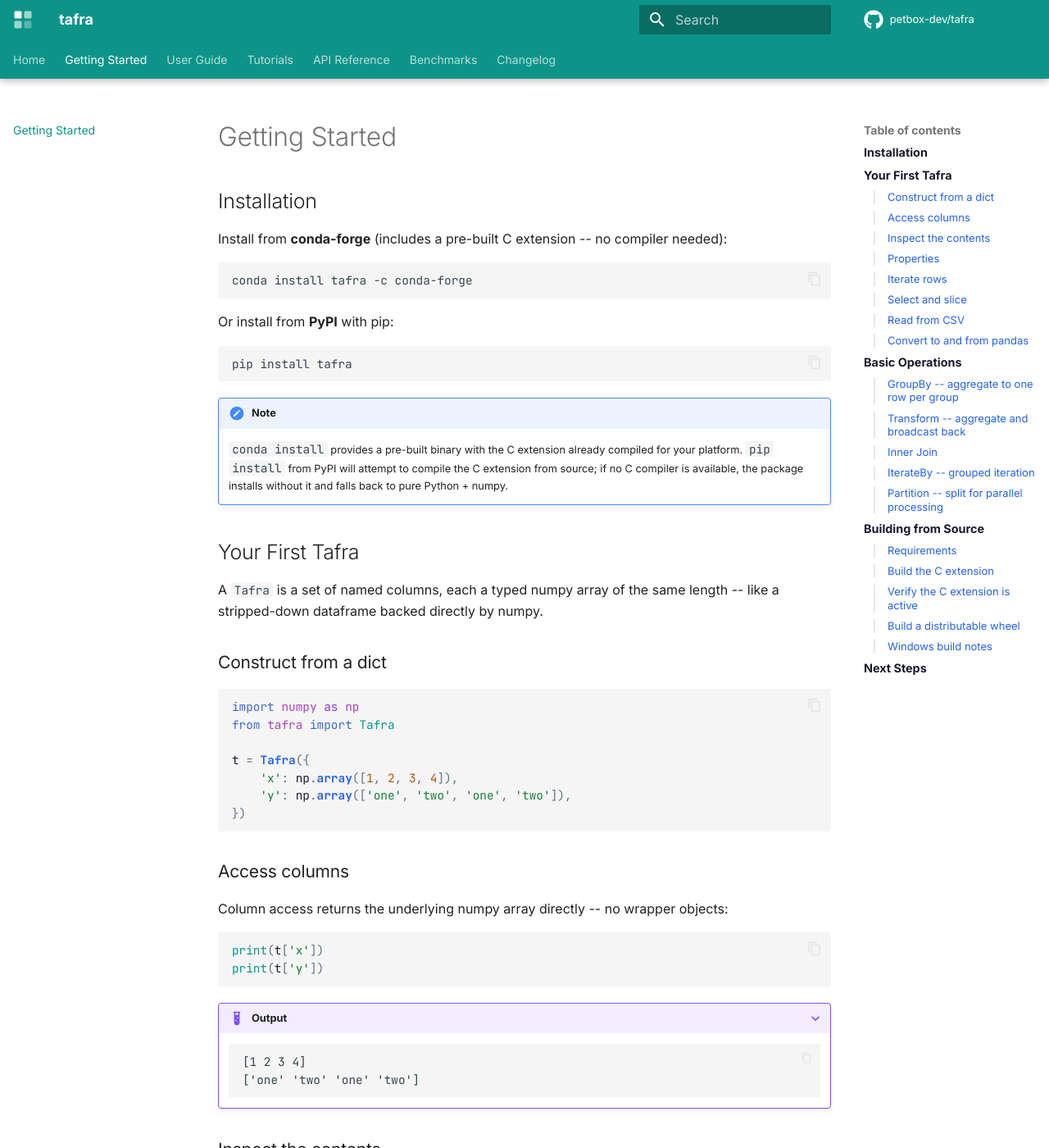
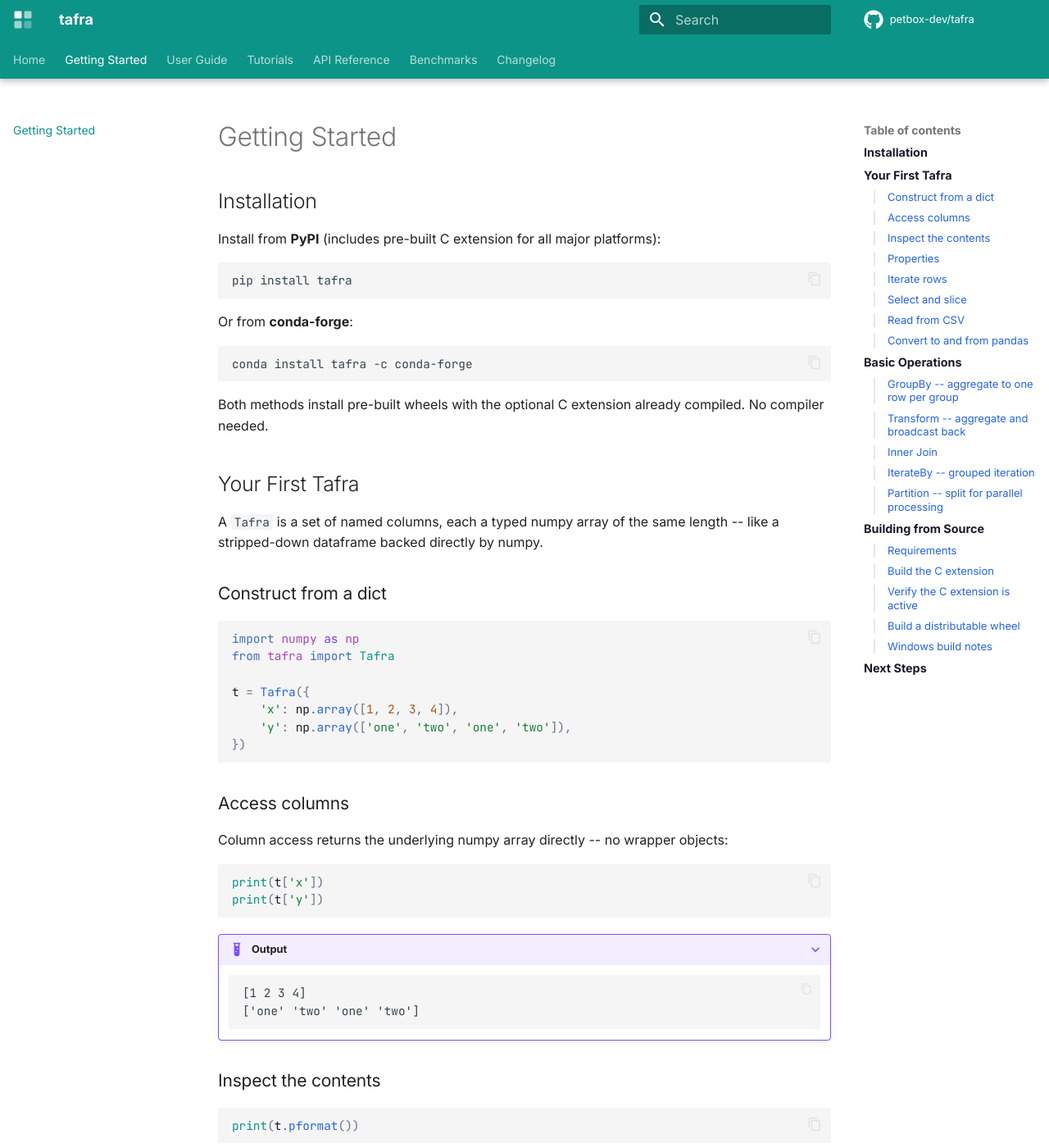
Before and after one commit to petbox-dev/tafra, an MkDocs documentation site: the page built from docs/getting-started.md, in a window 1280 px wide and 1400 px high. Shown: the whole window at 82% size. Built offline with MkDocs 1.6.1 and Material for MkDocs 9.7.7, drawn with Linux system fonts in a browser that asks for light colours; comment, search, counter and statistics services are not loaded; some of the changed text lies outside the part shown.

Commit message:
style: hero card rewording, copy icon, feature card updates, install docs
- Replace emoji clipboard with SVG copy icon
- Reword feature cards: Just Arrays, SQL on NumPy, Built for Numerics
- Hero benchmarks: Construction, Column Access, Numba JIT, Transform
- Fix square_plus_one find-replace damage
- Update getting-started: pip primary, pre-built wheels messaging

Co-Authored-By: Claude Opus 4.6 (1M context) <noreply@anthropic.com>

````diff
--- a/docs/getting-started.md
+++ b/docs/getting-started.md
@@ -2,23 +2,20 @@
 
 ## Installation
 
-Install from **conda-forge** (includes a pre-built C extension -- no compiler needed):
+Install from **PyPI** (includes pre-built C extension for all major platforms):
+
+```bash
+pip install tafra
+```
+
+Or from **conda-forge**:
 
 ```bash
 conda install tafra -c conda-forge
 ```
 
-Or install from **PyPI** with pip:
-
-```bash
-pip install tafra
-```
-
-!!! note
-    `conda install` provides a pre-built binary with the C extension already
-    compiled for your platform. `pip install` from PyPI will attempt to compile
-    the C extension from source; if no C compiler is available, the package
-    installs without it and falls back to pure Python + numpy.
+Both methods install pre-built wheels with the optional C extension already
+compiled. No compiler needed.
 
 ## Your First Tafra
 
@@ -264,6 +261,9 @@ combined = Tafra.concat(results)
 
 ## Building from Source
 
+Only needed for development — `pip install tafra` already includes
+pre-built wheels with the C extension.
+
 ```bash
 git clone https://github.com/petbox-dev/tafra.git
 cd tafra
@@ -274,13 +274,10 @@ pip install -e .
 
 - Python >= 3.9
 - numpy >= 2.1
-- A C compiler (optional, for the `_accel` extension):
+- A C compiler (for the `_accel` extension):
     - **Windows**: Visual Studio Build Tools (with Windows SDK) or MinGW-w64
     - **Linux**: `gcc` (usually pre-installed, or `apt install build-essential`)
     - **macOS**: Xcode Command Line Tools (`xcode-select --install`)
-
-If no C compiler is available, the package installs without the extension and
-falls back to pure Python + numpy at runtime.
 
 ### Build the C extension
 
--- a/docs/overrides/home.html
+++ b/docs/overrides/home.html
@@ -7,11 +7,11 @@
 {% block content %}
 <!-- Hero -->
 <section class="hero">
-  <h1>The <span>innards</span> of a da<span>tafra</span>me.</h1>
+  <h1>The <span>essence</span> of a da<span>tafra</span>me.</h1>
   <p>A minimalist Python dataframe library &mdash; lightweight, fast, backed by numpy arrays.</p>
   <div class="cta-row">
-    <button class="btn btn-secondary" onclick="navigator.clipboard.writeText('pip install tafra').then(function(){var b=this;this.textContent='Copied!';setTimeout(function(){b.textContent='pip install tafra \u00a0\ud83d\udccb';},2000);}.bind(this)).catch(function(){});">
-      pip install tafra &nbsp;&#x1f4cb;
+    <button class="btn btn-secondary" onclick="navigator.clipboard.writeText('pip install tafra').then(function(){var b=this;b.querySelector('.copy-icon').style.display='none';b.querySelector('.copy-label').textContent='Copied!';setTimeout(function(){b.querySelector('.copy-icon').style.display='inline';b.querySelector('.copy-label').textContent='pip install tafra';},2000);}.bind(this)).catch(function(){});">
+      <span class="copy-label">pip install tafra</span>&nbsp;<svg class="copy-icon" width="14" height="14" viewBox="0 0 24 24" fill="none" stroke="currentColor" stroke-width="2" stroke-linecap="round" stroke-linejoin="round"><rect x="9" y="9" width="13" height="13" rx="2"/><path d="M5 15H4a2 2 0 01-2-2V4a2 2 0 012-2h9a2 2 0 012 2v1"/></svg>
     </button>
     <a href="{{ 'getting-started/' | url }}" class="btn btn-primary">Get Started &rarr;</a>
   </div>
@@ -36,18 +36,18 @@
   <div class="features-grid">
     <div class="feature-card">
       <div class="feature-icon">{ }</div>
-      <h3>Minimalist</h3>
-      <p>Dict of numpy arrays. No magic, no complexity. You already know the API.</p>
+      <h3>Just Arrays</h3>
+      <p><code>t['col']</code> returns the numpy array. No wrappers, no copies, no surprises, no new API to learn.</p>
+    </div>
+    <div class="feature-card">
+      <div class="feature-icon">&#x229D;</div>
+      <h3>SQL on NumPy</h3>
+      <p>GroupBy, Transform, Inner/Left/Cross Join &mdash; SQL semantics backed by vectorized numpy.</p>
     </div>
     <div class="feature-card">
       <div class="feature-icon">&#x26A1;</div>
-      <h3>Fast</h3>
-      <p>Vectorized aggregations via bincount/reduceat. Optional C extension for single-pass ops.</p>
-    </div>
-    <div class="feature-card">
-      <div class="feature-icon">&#x229D;</div>
-      <h3>SQL-Style Ops</h3>
-      <p>GroupBy, Transform, Inner/Left/Cross Join &mdash; familiar operations, zero overhead.</p>
+      <h3>Built for Numerics</h3>
+      <p>Designed for scientific Python. Native numba JIT, multiprocessing-ready partitioning, and zero-adapter interop with any library that speaks numpy.</p>
     </div>
   </div>
 </section>
@@ -92,82 +92,18 @@
     </div>
 
     <div class="chart">
-      <div class="chart-title">Row Map: 10k rows (ms)</div>
+      <div class="chart-title">Numba JIT: 1M rows (ms)</div>
       <div class="chart-row">
         <span class="chart-label">tafra</span>
-        <div class="chart-bar-wrap"><div class="chart-bar fastest" style="width: 94%"></div><span class="chart-value">6.13</span></div>
+        <div class="chart-bar-wrap"><div class="chart-bar fastest" style="width: 89%"></div><span class="chart-value">7.38</span></div>
+      </div>
+      <div class="chart-row">
+        <span class="chart-label">pandas</span>
+        <div class="chart-bar-wrap"><div class="chart-bar" style="width: 100%"></div><span class="chart-value">8.26</span></div>
       </div>
       <div class="chart-row">
         <span class="chart-label">polars</span>
-        <div class="chart-bar-wrap"><div class="chart-bar" style="width: 94%"></div><span class="chart-value">6.14</span></div>
-      </div>
-      <div class="chart-row">
-        <span class="chart-label">pandas</span>
-        <div class="chart-bar-wrap"><div class="chart-bar" style="width: 100%"></div><span class="chart-value">6.53</span></div>
-      </div>
-    </div>
-
-    <div class="chart">
-      <div class="chart-title">Row Map: 100k rows (ms)</div>
-      <div class="chart-row">
-        <span class="chart-label">polars</span>
-        <div class="chart-bar-wrap"><div class="chart-bar fastest" style="width: 75%"></div><span class="chart-value">48.7</span></div>
-      </div>
-      <div class="chart-row">
-        <span class="chart-label">tafra</span>
-        <div class="chart-bar-wrap"><div class="chart-bar" style="width: 96%"></div><span class="chart-value">62.1</span></div>
-      </div>
-      <div class="chart-row">
-        <span class="chart-label">pandas</span>
-        <div class="chart-bar-wrap"><div class="chart-bar" style="width: 100%"></div><span class="chart-value">64.9</span></div>
-      </div>
-    </div>
-
-    <div class="chart">
-      <div class="chart-title">Row Map: 1M rows (ms)</div>
-      <div class="chart-row">
-        <span class="chart-label">polars</span>
-        <div class="chart-bar-wrap"><div class="chart-bar fastest" style="width: 63%"></div><span class="chart-value">458</span></div>
-      </div>
-      <div class="chart-row">
-        <span class="chart-label">tafra</span>
-        <div class="chart-bar-wrap"><div class="chart-bar" style="width: 89%"></div><span class="chart-value">645</span></div>
-      </div>
-      <div class="chart-row">
-        <span class="chart-label">pandas</span>
-        <div class="chart-bar-wrap"><div class="chart-bar" style="width: 100%"></div><span class="chart-value">723</span></div>
-      </div>
-    </div>
-
-    <div class="chart">
-      <div class="chart-title">GroupBy: 100k rows, 100 groups (ms)</div>
-      <div class="chart-row">
-        <span class="chart-label">polars</span>
-        <div class="chart-bar-wrap"><div class="chart-bar fastest" style="width: 39%"></div><span class="chart-value">0.98</span></div>
-      </div>
-      <div class="chart-row">
-        <span class="chart-label">tafra+C</span>
-        <div class="chart-bar-wrap"><div class="chart-bar" style="width: 60%"></div><span class="chart-value">1.53</span></div>
-      </div>
-      <div class="chart-row">
-        <span class="chart-label">pandas</span>
-        <div class="chart-bar-wrap"><div class="chart-bar" style="width: 100%"></div><span class="chart-value">2.54</span></div>
-      </div>
-    </div>
-
-    <div class="chart">
-      <div class="chart-title">GroupBy: 1M rows, 100 groups (ms)</div>
-      <div class="chart-row">
-        <span class="chart-label">polars</span>
-        <div class="chart-bar-wrap"><div class="chart-bar fastest" style="width: 13%"></div><span class="chart-value">2.46</span></div>
-      </div>
-      <div class="chart-row">
-        <span class="chart-label">pandas</span>
-        <div class="chart-bar-wrap"><div class="chart-bar" style="width: 86%"></div><span class="chart-value">16.15</span></div>
-      </div>
-      <div class="chart-row">
-        <span class="chart-label">tafra+C</span>
-        <div class="chart-bar-wrap"><div class="chart-bar" style="width: 100%"></div><span class="chart-value">18.88</span></div>
+        <div class="chart-bar-wrap"><div class="chart-bar" style="width: 100%"></div><span class="chart-value">8.32</span></div>
       </div>
     </div>
 
@@ -192,40 +128,45 @@
 <!-- Zero Overhead + From Anywhere -->
 <section class="comparison">
   <div class="comparison-grid">
-    <div class="comparison-block highlight">
+    <div class="comparison-block highlight hero-code">
       <div class="label">Zero Overhead</div>
       <pre><span class="kw">from</span> tafra <span class="kw">import</span> Tafra
 <span class="kw">import</span> numpy <span class="kw">as</span> np
 
-t <span class="op">=</span> Tafra({<span class="str">'x'</span>: np.arange(<span class="num">1_000_000</span>)})
+t <span class="op">=</span> Tafra({
+    <span class="str">'x'</span>: np.arange(<span class="num">1_000_000</span>)
+})
 
-<span class="cm"># Direct numpy array — no copy, no wrapper</span>
-arr <span class="op">=</span> t[<span class="str">'x'</span>]          <span class="cm"># returns the actual ndarray</span>
-np.sum(arr)            <span class="cm"># numpy works directly</span>
+<span class="cm"># Direct numpy array</span>
+arr <span class="op">=</span> t[<span class="str">'x'</span>]  <span class="cm"># the actual ndarray</span>
+np.sum(arr)   <span class="cm"># numpy works directly</span>
 
-<span class="cm"># Pass straight to numba, scipy, sklearn</span>
+<span class="cm"># Pass straight to numba</span>
 <span class="kw">from</span> numba <span class="kw">import</span> jit
 <span class="op">@</span>jit
-<span class="kw">def</span> <span class="fn">fast</span>(x): <span class="kw">return</span> x <span class="op">**</span> <span class="num">2</span> <span class="op">+</span> <span class="num">1</span>
-result <span class="op">=</span> fast(t[<span class="str">'x'</span>])  <span class="cm"># zero adapter overhead</span></pre>
+<span class="kw">def</span> <span class="fn">square_plus_one</span>(x):
+    <span class="kw">return</span> x <span class="op">**</span> <span class="num">2</span> <span class="op">+</span> <span class="num">1</span>
+result <span class="op">=</span> <span class="fn">square_plus_one</span>(t[<span class="str">'x'</span>])</pre>
     </div>
-    <div class="comparison-block highlight">
+    <div class="comparison-block highlight hero-code">
       <div class="label">From Anywhere</div>
       <pre><span class="cm"># From a dict of arrays</span>
-t <span class="op">=</span> Tafra({<span class="str">'a'</span>: np.array([<span class="num">1</span>,<span class="num">2</span>,<span class="num">3</span>]), <span class="str">'b'</span>: np.array([<span class="num">4</span>,<span class="num">5</span>,<span class="num">6</span>])})
+t <span class="op">=</span> <span class="fn">Tafra</span>({
+    <span class="str">'a'</span>: np.array([<span class="num">1</span>, <span class="num">2</span>, <span class="num">3</span>]),
+    <span class="str">'b'</span>: np.array([<span class="num">4</span>, <span class="num">5</span>, <span class="num">6</span>]),
+})
 
 <span class="cm"># From a pandas DataFrame</span>
-t <span class="op">=</span> Tafra.from_dataframe(df)
+t <span class="op">=</span> Tafra.<span class="fn">from_dataframe</span>(df)
 
 <span class="cm"># From a SQL cursor</span>
-t <span class="op">=</span> Tafra.read_sql(<span class="str">'SELECT * FROM wells'</span>, conn)
+t <span class="op">=</span> Tafra.<span class="fn">read_sql</span>(query, conn)
 
 <span class="cm"># From CSV</span>
-<span class="kw">from</span> tafra <span class="kw">import</span> read_csv
-t <span class="op">=</span> read_csv(<span class="str">'data.csv'</span>, dtypes<span class="op">=</span>{<span class="str">'id'</span>: <span class="str">'str'</span>})
+t <span class="op">=</span> <span class="fn">read_csv</span>(<span class="str">'data.csv'</span>)
 
-<span class="cm"># Back to pandas when you need it</span>
-df <span class="op">=</span> t.to_pandas()</pre>
+<span class="cm"># Back to pandas</span>
+df <span class="op">=</span> t.<span class="fn">to_pandas</span>()</pre>
     </div>
   </div>
 </section>
--- a/docs/stylesheets/extra.css
+++ b/docs/stylesheets/extra.css
@@ -42,13 +42,11 @@
 .md-typeset .doc.doc-heading .doc-function-name,
 .md-typeset .doc.doc-heading .doc-class-name {
   color: #2563eb !important;
-  font-weight: 600;
   font-family: var(--md-code-font-family);
 }
 /* Signature block: function name */
 .md-typeset .doc-signature span.nf {
   color: #2563eb !important;
-  font-weight: 600;
 }
 /* Signature block: parameter names — default text color */
 .md-typeset .doc-signature span.n {
@@ -95,7 +93,6 @@
 .md-typeset .highlight span.nf,
 .md-typeset .highlight span.fm {
   color: #2563eb !important;
-  font-weight: 600;
 }
 .md-typeset .highlight span.k,
 .md-typeset .highlight span.kd {
@@ -141,7 +138,6 @@
 /* JS-applied class for function/method calls: name followed by ( */
 .md-typeset .highlight span.n.fn-call {
   color: #2563eb !important;
-  font-weight: 600;
 }
 /* JS-applied class for type names in annotations */
 .md-typeset .highlight span.n.type-name {
@@ -164,7 +160,6 @@
 /* Parameter name (first column) — teal */
 .doc-contents .doc-section-item td:first-child code {
   color: var(--accent) !important;
-  font-weight: 600;
   background: none;
 }
 /* Type annotation (second column) */
@@ -258,6 +253,14 @@
 .btn-secondary:hover {
   border-color: var(--accent);
 }
+.btn-secondary .copy-icon {
+  vertical-align: -2px;
+  opacity: 0.5;
+  transition: opacity 0.2s;
+}
+.btn-secondary:hover .copy-icon {
+  opacity: 1;
+}
 
 /* ── Code block in hero ── */
 .hero-code {
@@ -275,7 +278,7 @@
 }
 
 .hero-code .kw { color: #7c3aed; }
-.hero-code .fn { color: #0d9488; }
+.hero-code .fn { color: #2563eb; }
 .hero-code .str { color: #059669; }
 .hero-code .num { color: #d97706; }
 .hero-code .cm { color: var(--text-muted); }
--- a/pyproject.toml
+++ b/pyproject.toml
@@ -5,7 +5,7 @@ build-backend = "setuptools.build_meta"
 [project]
 name = "tafra"
 version = "2.1.0"
-description = "Tafra: innards of a dataframe"
+description = "Tafra: essence of a dataframe"
 readme = {file = "README.rst", content-type = "text/x-rst"}
 license = "MIT"
 requires-python = ">=3.10"
````
Also changed, not shown: docs/index.md (+1 -1 lines), 3 other files.
